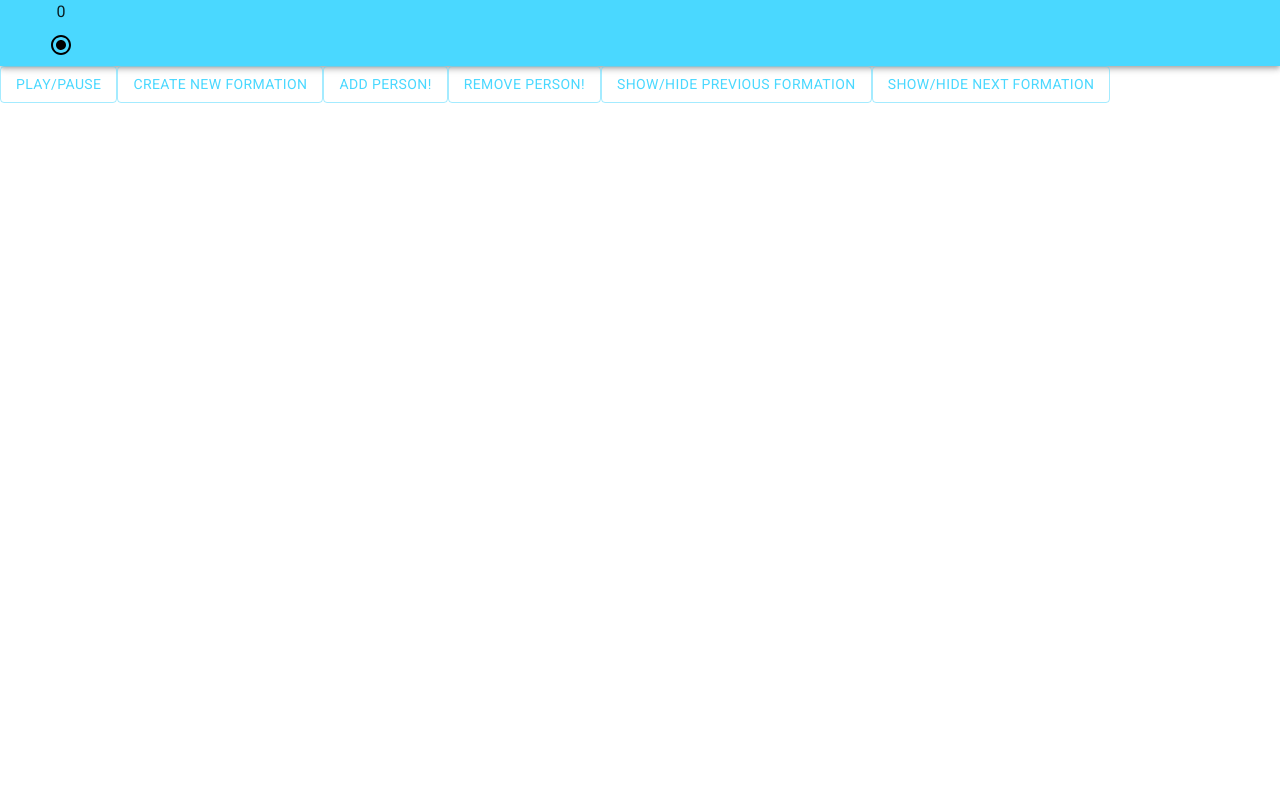
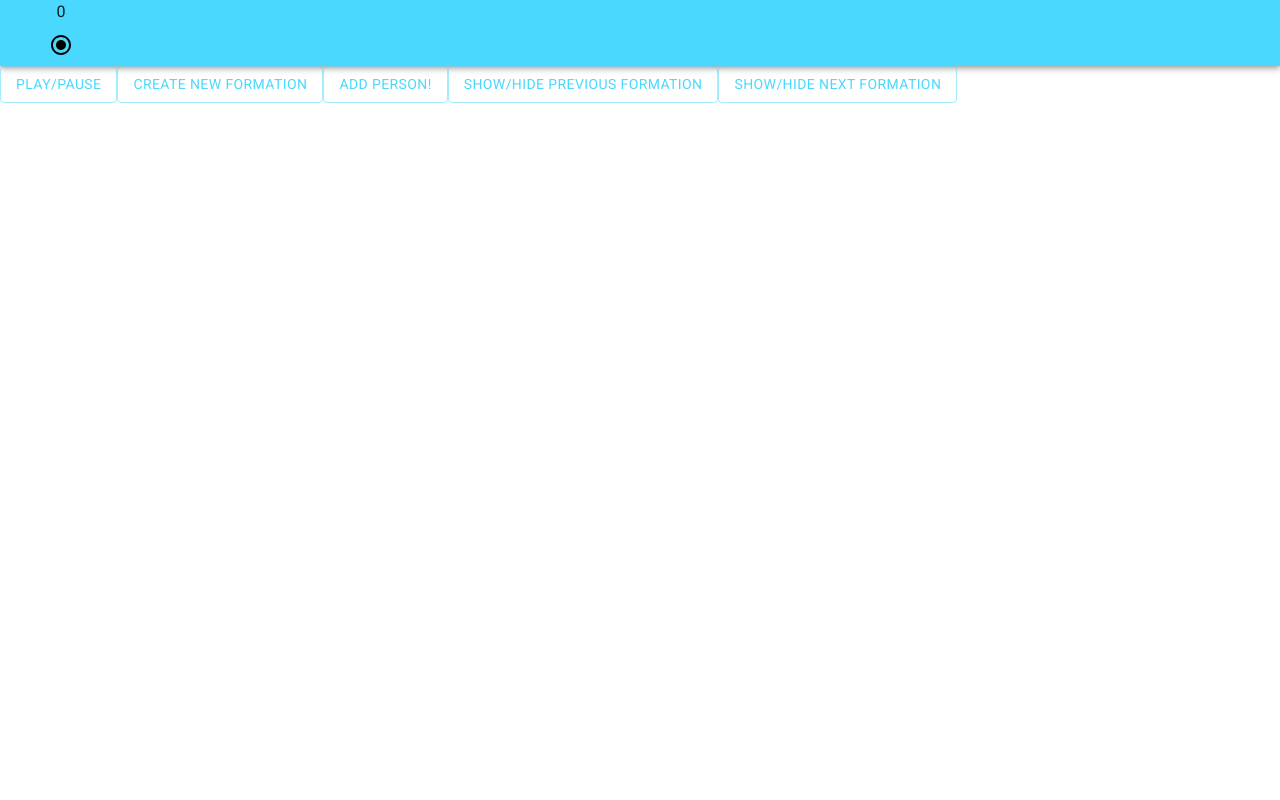
Before and after one commit to ElizabethViera/choreo, a React (Create React App) app: page / in a window 1280 px wide. Shown: the top 800 px of the page. Built offline with nearby package versions, Linux system fonts and the light colour scheme.

Commit message:
remove 'remove person' ability

```diff
--- a/src/App.tsx
+++ b/src/App.tsx
@@ -178,17 +178,6 @@ const Formation: React.FC<{
         Add Person!
       </Button>
       <Button
-        onClick={() => {
-          if (Object.keys(people).length > 0 && selectedPerson != null) {
-            const removedPeople = { ...people };
-            delete removedPeople[selectedPerson];
-            setPeople(removedPeople);
-          }
-        }}
-      >
-        Remove Person!
-      </Button>
-      <Button
 
         onClick={() => {
           setShowPrev(!showPrev)
```
